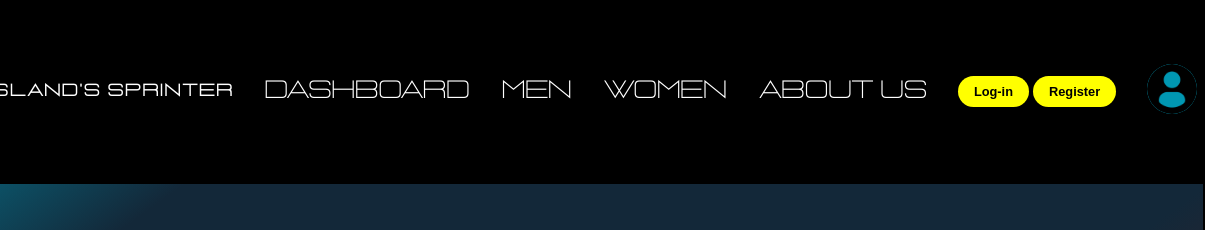
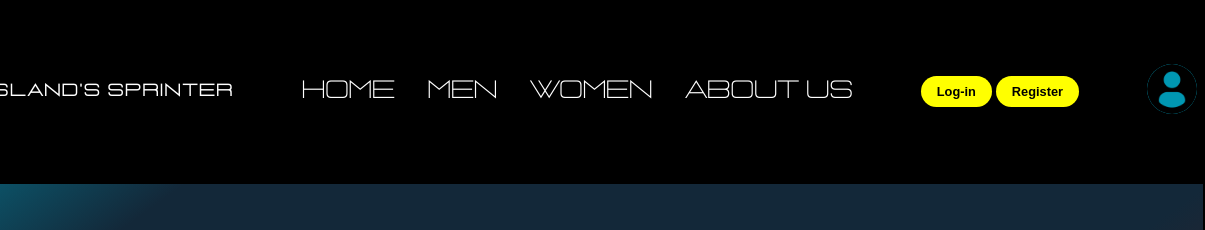
Before and after one commit to jin12-xyz/MayoresRepo1, a plain HTML site: page index.html in a window 1280 px wide. Shown: the top 230 px of the page, 75-1280 px from the left. Drawn offline with Linux system fonts and the light colour scheme.

```diff
--- a/DashboardMen.css
+++ b/DashboardMen.css
@@ -241,7 +241,7 @@ header{
     border:none;
   }
   /* responsive side panel*/
-  @media (max-width: 768px) {
+  @media (max-width: 768px), screen and (max-width:576px) {
     .side-panel {
         width: 90vw;
         height: auto;
--- a/index.css
+++ b/index.css
@@ -180,7 +180,6 @@ header{
     z-index:1;
     border-radius: 10px;
     border: none;
-
 }
 
 
@@ -225,6 +224,9 @@ header{
     .Dropdown{
         display: block;
         z-index: 1;
+    }
+    .LoginView, .RegView, .ProfileView{
+        left:25vw;
     }
 }
 @media (max-width:576px){
--- a/index.html
+++ b/index.html
@@ -3,7 +3,7 @@
 <head>
     <meta charset="UTF-8">
     <meta name="viewport" content="width=device-width, initial-scale=1.0">
-    <title>Home3</title>
+    <title>HomePage</title>
     <link rel="stylesheet" href="index.css">
 </head>
 <body>
@@ -14,7 +14,7 @@
                     <h3>Island's Sprinter</h3>
                 </div>
                     <ul class="Options">
-                        <li><a href="index.html">Dashboard</a></li>
+                        <li><a href="index.html">Home</a></li>
                         <li><a href="DashboardMen.html">Men</a></li>
                         <li><a href="DashboardWomen.html">Women</a></li>
                         <li><a href="About.html">About Us</a></li>
@@ -32,7 +32,7 @@
             </div>
             <div class="Dropdown">
                     <li><button onclick="toggleForm('profile')" id="profile-button"><img src="images/profile.png" alt="profile" id="imgbtn"></button></li>
-                    <li><a href="index.html">Dashboard</a></li>
+                    <li><a href="index.html">Home</a></li>
                     <li><a href="DashboardMen.html">Men</a></li>
                     <li><a href="DashboardWomen.html">Women</a></li>
                     <li><a href="About.html">About Us</a></li>
```
